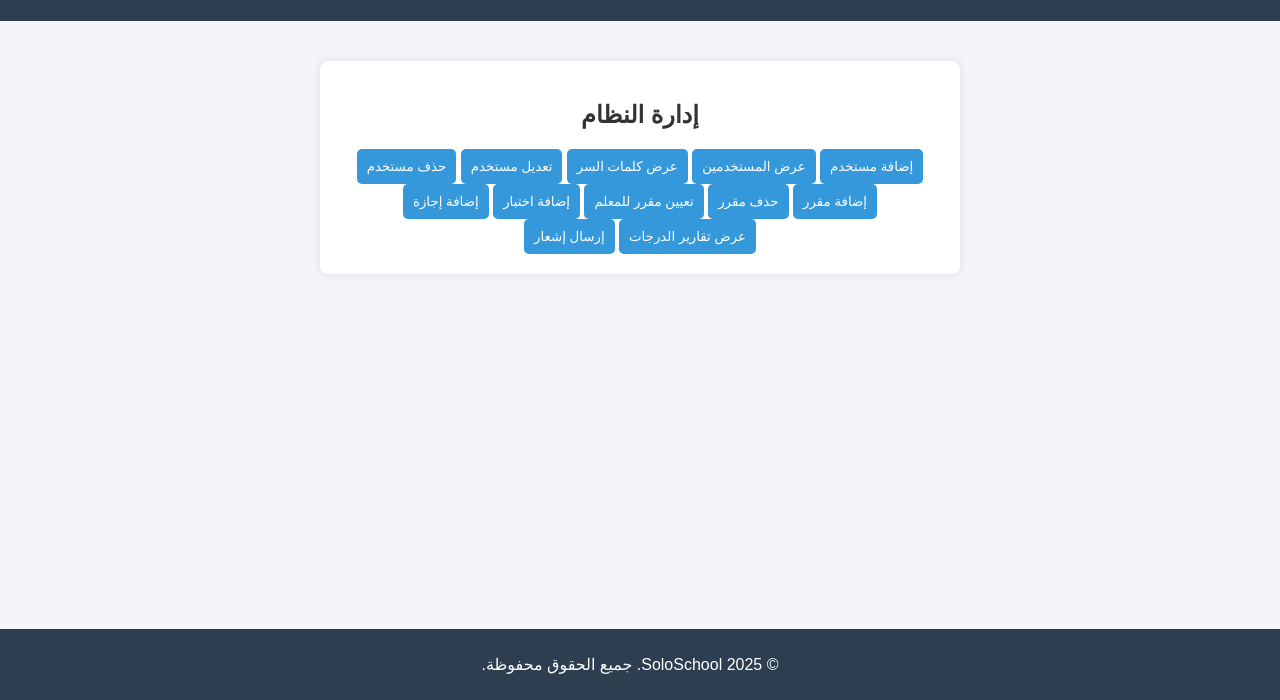
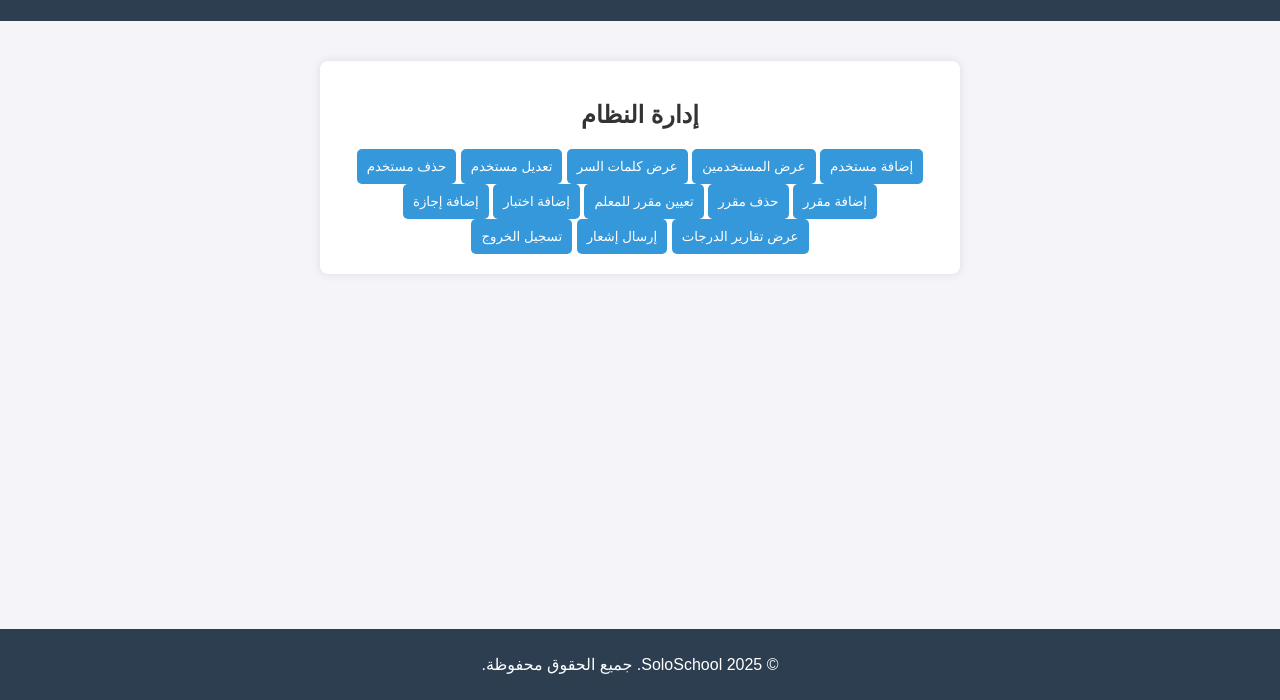
Before and after one commit to sosaskze143/soloschool, a plain HTML site: page admin.html in a window 1280 px wide. Shown: the part 100-800 px from the top of the page. Drawn offline with Linux system fonts and the light colour scheme.

Commit message:
Update admin.html

```diff
--- a/admin.html
+++ b/admin.html
@@ -26,6 +26,7 @@
       <button onclick="addHoliday()">إضافة إجازة</button>
       <button onclick="viewGradesReport()">عرض تقارير الدرجات</button>
       <button onclick="sendNotification(prompt('أدخل رقم هوية المستخدم:'), prompt('أدخل الرسالة:'))">إرسال إشعار</button>
+      <button onclick="logout()">تسجيل الخروج</button>
     </section>
 
     <section id="add-user-form" class="hidden">
```
